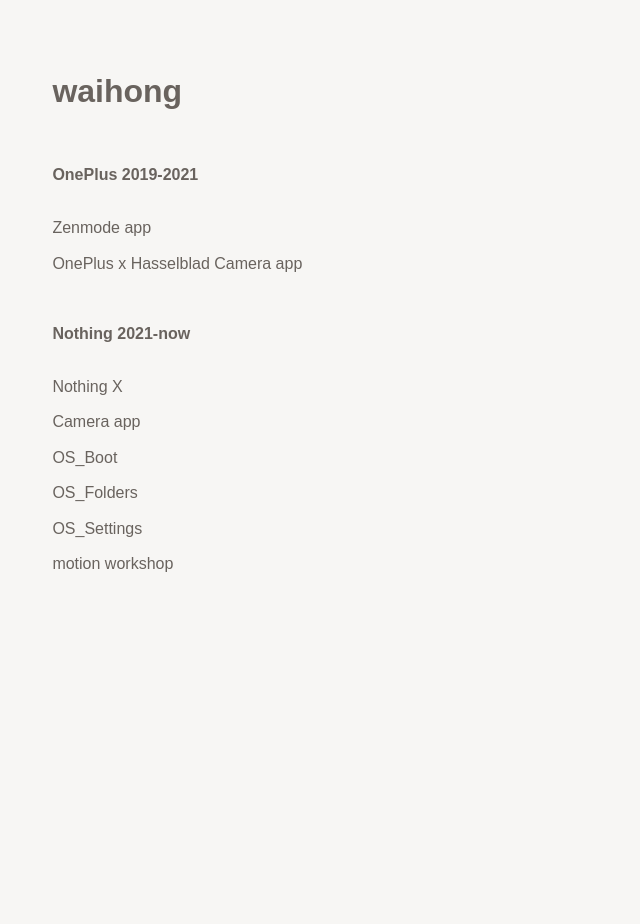
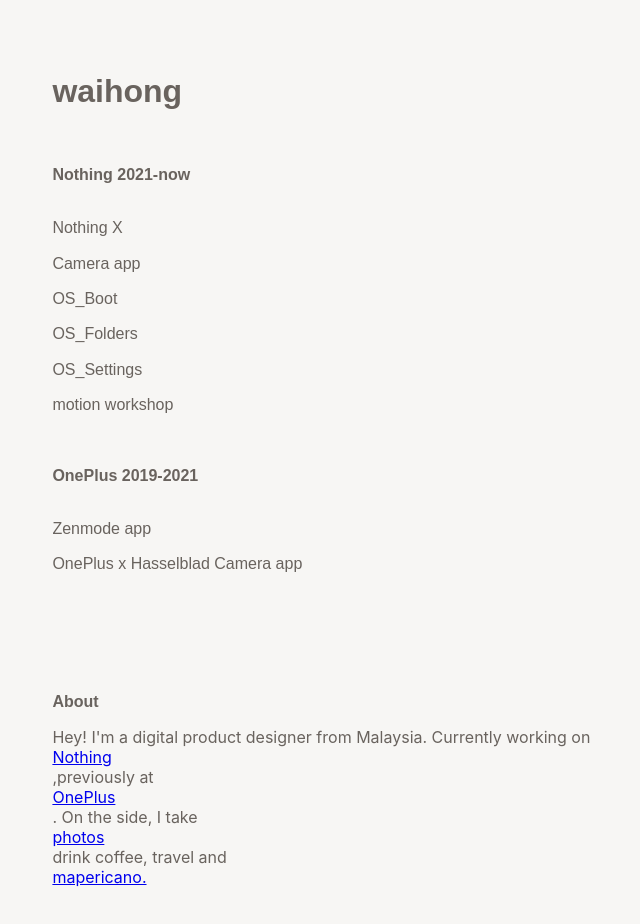
Before and after one commit to Waihonglim94/portfolio, a React (Create React App) app: page / in a window 1280 px wide. Shown: the top 924 px of the page, without its empty margins (50-690 px from the left). Built offline with nearby package versions, Linux system fonts and the light colour scheme.

Commit message:
change project order, add about me

```diff
--- a/public/index.html
+++ b/public/index.html
@@ -24,7 +24,7 @@
       work correctly both with client-side routing and a non-root public URL.
       Learn how to configure a non-root public URL by running `npm run build`.
     -->
-    <title>React App</title>
+    <title>waihong</title>
   </head>
   <body>
     <noscript>You need to enable JavaScript to run this app.</noscript>
--- a/src/App.css
+++ b/src/App.css
@@ -24,12 +24,15 @@
 
 .container {
   display: flex;
+  height: auto;
 }
 
 .list-container {
   flex-direction: column; /* Display the list items below each other */
   padding-left: 8%;
   flex: 1;
+  height: auto;
+  padding-bottom: 8%;
 }
 
 .Title-header {
@@ -65,7 +68,7 @@
 .year-popup {
   position: absolute;
   top: 0;
-  left: -70px; /* Adjust the left value to control the distance from the project title */
+  left: -50px; /* Adjust the left value to control the distance from the project title */
   padding-left: 5%;
   color: #69635E;
   display: none; /* Initially hide the year popup */
@@ -99,7 +102,7 @@
 .video-container {
   align-items: center; /* Vertically center the content */
   justify-content: flex-end; /* Align content to the right */
-  height: 100vh;
+  /*height: 100vh;
   position: relative; /* Relative positioning to allow absolute positioning of the video player */
   flex: 2;
   padding-top: 10%;
@@ -118,6 +121,39 @@
   z-index: -1;
 }
 
+.About-title{
+  display: flex;
+  flex-direction: column;
+  align-items: left;
+  justify-content: top;
+  padding-left: 8%;
+  font-size: calc(8px + 1vmin);
+  color: #69635E;
+  font-family: 'Bricolage Grotesque', sans-serif;
+  font-weight: bold;
+}
+
+.About-paragraph{
+  display: flex;
+  flex-direction: column;
+  align-items: left;
+  justify-content: top;
+  padding-left: 8%;
+  padding-bottom: 10%;
+  font-size: calc(8px + 1vmin);
+  color: #69635E;
+  font-family: 'inter', sans-serif;
+  font-weight: normal;
+  width: 40%;
+  white-space: nowrap;
+}
+
+.About-link {
+  color: blue; /* Change link text color to blue */
+  text-decoration: underline; /* Add an underline to the links */
+  display: inline-block; /* Set the links to display as inline-block elements */
+  margin-right: 10px; /* Add space between links (optional) */
+}
 /* Define the Bricolage Grotesque font */
 @font-face {
   font-family: 'Bricolage Grotesque';
--- a/src/App.js
+++ b/src/App.js
@@ -79,7 +79,17 @@
         <h1>waihong</h1>
       </header>
 
-        <WorkList works={works} selectedVideo={selectedVideo} onSelectVideo={setSelectedVideo} />
+      <WorkList works={works} selectedVideo={selectedVideo} onSelectVideo={setSelectedVideo} />
+      <header className="About-title">About</header>
+      <p className='About-paragraph'>
+        Hey! I'm a digital product designer from Malaysia. Currently working on
+        <a href="www.nothing.tech">Nothing</a>,previously at
+        <a href="www.oneplus.com">OnePlus</a>
+        . On the side, I take
+        <a href="instagram.com/waaihong">photos</a>
+        drink coffee, travel and
+        <a href="instagram.com/waaihong">mapericano.</a>
+      </p>
     </div>
   );
 }
--- a/src/WorkList.js
+++ b/src/WorkList.js
@@ -81,9 +81,10 @@
   return (
     <div className='container'>
       <div className='list-container'>
-        <header className="Title-header">OnePlus 2019-2021</header>
-          <ul className="custom-list" id="oneplus project">
-          {works.map((work, index) => ( (work.company ==="Oneplus" ) ?
+        <header className="Title-header">Nothing 2021-now</header>
+        {/* {console.log("page_updated")} */}
+          <ul className="custom-list" id="nothing project">
+            {works.map((work, index) => ( (work.company ==="Nothing" ) ?
               <li
                 key={index}
                 className={`work-item ${selectedWork === index ? 'selected' : ''} ${
@@ -103,10 +104,9 @@
             ))}
           </ul>
 
-        <header className="Title-header">Nothing 2021-now</header>
-        {/* {console.log("page_updated")} */}
-          <ul className="custom-list" id="nothing project">
-            {works.map((work, index) => ( (work.company ==="Nothing" ) ?
+          <header className="Title-header">OnePlus 2019-2021</header>
+          <ul className="custom-list" id="oneplus project">
+          {works.map((work, index) => ( (work.company ==="Oneplus" ) ?
             <li
               key={index}
               className={`work-item ${selectedWork === index ? 'selected' : ''} ${
```
Also changed, not shown: 1 other file (tests, documents, lock files or other folders). Lines whose indentation alone changed are shown as unchanged.
